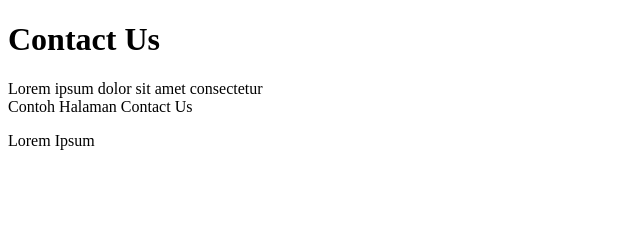
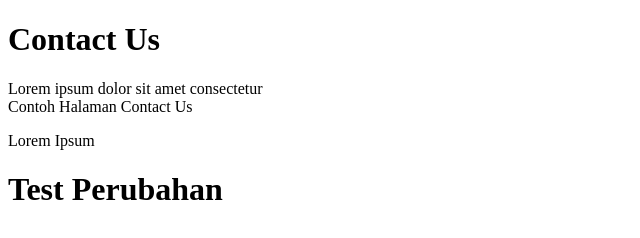
Before and after one commit to aripidn/belajargit5, a plain HTML site: page contact-us.html in a window 1280 px wide. Shown: the whole page, without its empty margins (0-640 px from the left). Drawn offline with Linux system fonts and the light colour scheme.

Commit message:
Update contact-us.html

```diff
--- a/contact-us.html
+++ b/contact-us.html
@@ -13,5 +13,6 @@
 
     <div>Contoh Halaman Contact Us</div>
     <p>Lorem Ipsum</p>
+    <h1>Test Perubahan</h1>
 </body>
 </html>
```
